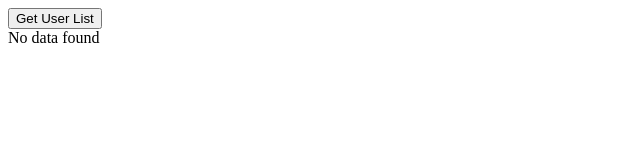
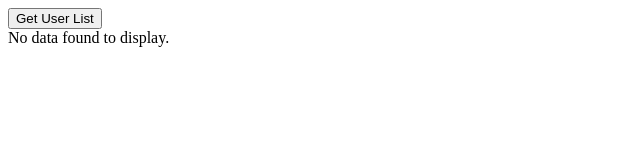
Before and after one commit to acciojob/fetch-users-anitha-anii, a React app: page / in a window 1280 px wide. Shown: the top 160 px of the page, without its empty margins (0-640 px from the left). Built offline with nearby package versions, Linux system fonts and the light colour scheme.

Commit message:
'changes'

```diff
--- a/src/components/App.js
+++ b/src/components/App.js
@@ -22,7 +22,7 @@ class App extends Component {
   renderTable() {
     const { userList } = this.state;
     if (userList.length === 0) {
-      return <div>No data found</div>;
+      return <div>No data found to display.</div>;
     }
 
     return (
```
